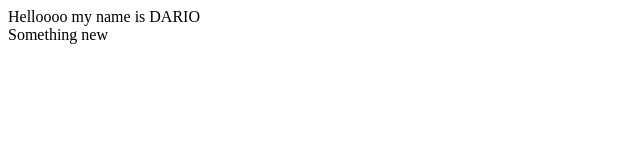
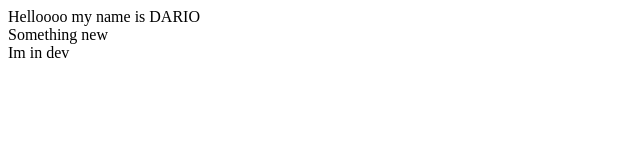
Before and after one commit to dariyozz/jenkins-blueocean, a plain HTML site: page index.html in a window 1280 px wide. Shown: the full height of the page, 0-640 px from the left. Drawn offline with Linux system fonts and the light colour scheme.

Commit message:
in dev change

```diff
--- a/index.html
+++ b/index.html
@@ -1,2 +1,3 @@
 Helloooo my name is DARIO
 <div>Something new</div>
+<div>Im in dev</div>
```
